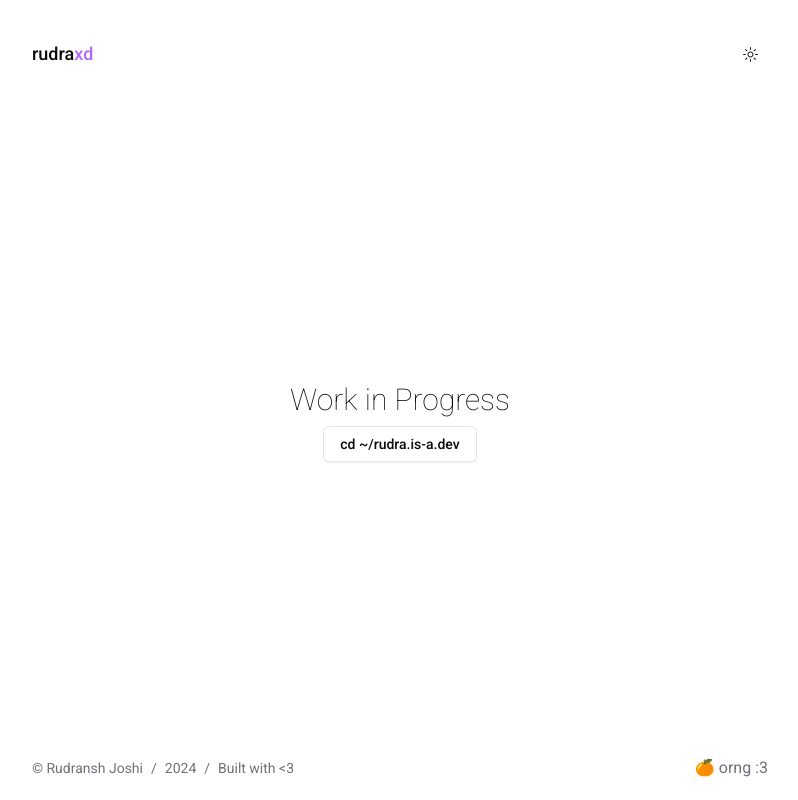
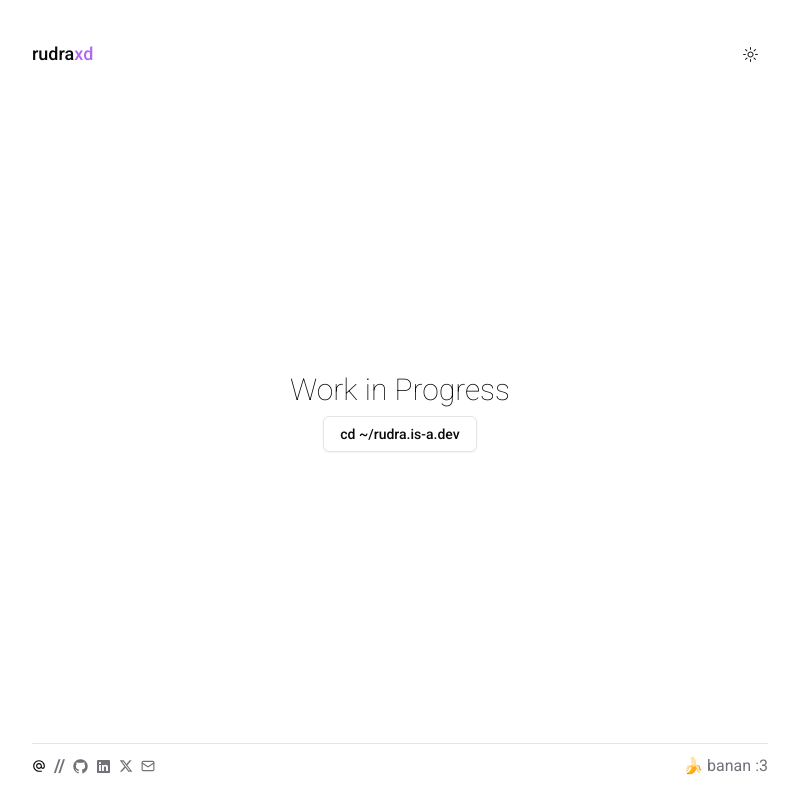
Before and after one commit to FireHead90544/w3, a Next.js app: page / in a window 1280 px wide. Shown: the whole page, without its empty margins (240-1038 px from the left). Built offline with nearby package versions, Linux system fonts and the light colour scheme.

Commit message:
feat: recreate footer (todo: remove separator if needed)

```diff
--- a/components/(layout)/Footer.tsx
+++ b/components/(layout)/Footer.tsx
@@ -1,22 +1,57 @@
-import React from 'react'
+import React from "react";
+import Link from "next/link";
+import { GitHubLogoIcon as GitHubIcon, LinkedInLogoIcon as LinkedInIcon } from "@radix-ui/react-icons";
+import { LuMail as EmailIcon } from "react-icons/lu";
+import { FaXTwitter as TwitterIcon } from "react-icons/fa6";
+import { MdAlternateEmail as AtIcon } from "react-icons/md";
+import { Separator } from "../ui/separator";
+import { hash } from "@/lib/utils";
+
 
 const Footer = () => {
-  return (
-		<footer className="flex justify-between items-center text-muted-foreground">
-			<div className="flex space-x-2 text-sm">
-				<span className="hover:text-foreground cursor-pointer">
-					&copy; Rudransh Joshi
-				</span>
-				<span>/</span>
-				<span className="hover:text-foreground cursor-pointer">2024</span>
-				<span>/</span>
-				<span className="hover:text-foreground cursor-pointer">
-					Built with &lt;3
-				</span>
+	const getFrut = () => {
+		const fruts = [
+			"🍎 appl",
+			"🍌 banan",
+			"🍊 orng",
+			"🍇 grps",
+			"🍓 strwbry",
+			"🍑 pch",
+			"🍍 pinappl",
+			"🍉 wtrmln",
+			"🥝 kiw",
+			"🍒 chry",
+			"🍋 lim",
+			"🍐 guav",
+			"🥑 avcdo",
+			"🥭 mngo"
+		];
+
+		const today = new Date().toISOString().slice(0, 10);
+		const h = hash(today);
+		const index = Math.abs(h) % fruts.length;
+
+		return fruts[index];
+	};
+
+	return (
+		<footer className="mt-2">
+			<Separator className="mb-2"/> {/* TODO: Remove Probably */}
+			<div className="flex justify-between items-center text-muted-foreground">
+				<div className="flex space-x-2 items-center text-sm">
+					<span className="flex items-center text-foreground cursor-pointer"><AtIcon /></span>
+					<span className="text-lg font-semibold">//</span>
+					<span className="flex items-center space-x-2">
+						<Link className="hover:text-foreground cursor-pointer" target="_blank" href="https://github.com/FireHead90544"><GitHubIcon /></Link>
+						<Link className="hover:text-foreground cursor-pointer" target="_blank" href="https://linkedin.com/in/rudraxd"><LinkedInIcon /></Link>
+						<Link className="hover:text-foreground cursor-pointer" target="_blank" href="https://x.com/_rudra_xd_"><TwitterIcon /></Link>
+						<Link className="hover:text-foreground cursor-pointer" href="mailto:rudranshjoshi1806@gmail.com"><EmailIcon /></Link>
+					</span>
+				</div>
+				<span className="hover:text-foreground cursor-pointer">{ getFrut() } :3</span>
 			</div>
-			<span className="hover:text-foreground cursor-pointer">🍊 orng :3</span>
 		</footer>
 	);
-}
+};
 
-export default Footer
+export default Footer;
```
